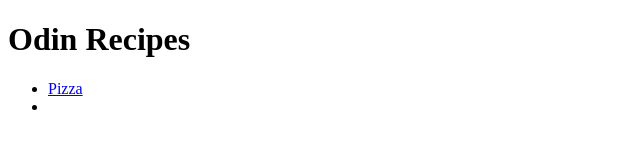
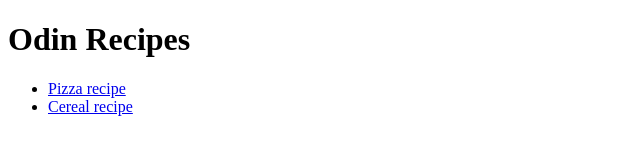
Before and after one commit to mozafer10/odin-recipes, a plain HTML site: page index.html in a window 1280 px wide. Shown: the whole page, without its empty margins (0-640 px from the left). Drawn offline with Linux system fonts and the light colour scheme.

Commit message:
Fixed index.html

```diff
--- a/index.html
+++ b/index.html
@@ -7,8 +7,8 @@
 <body>
     <h1>Odin Recipes</h1>
     <ul>
-    <li><a href="./recipes/pizza.html">Pizza</a></li>
-    <li><a href="./recipes/cereal.html"></a></li>
+    <li><a href="./recipes/pizza.html">Pizza recipe</a></li>
+    <li><a href="./recipes/cereal.html">Cereal recipe</a></li>
     </ul>
 
 </body>
```
